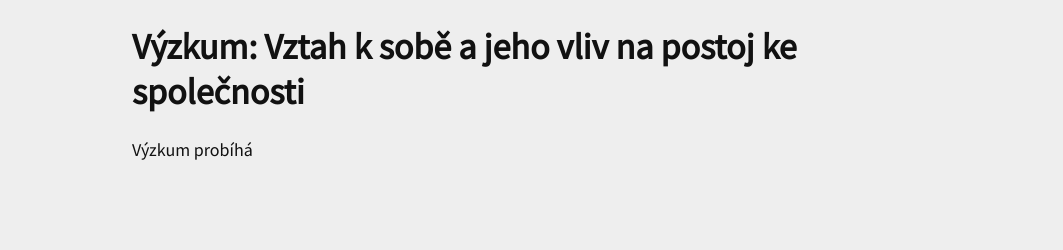
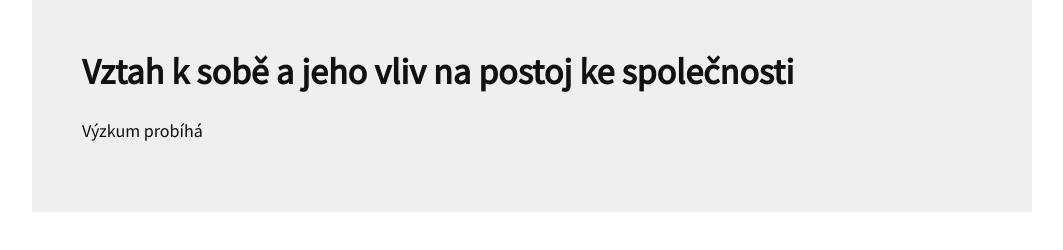
Before and after one commit to vyzkum-psych-spol/vyzkum-psych-spol.github.io, a plain HTML site: page index.html in a window 1280 px wide. Shown: the whole page, without its empty margins (108-1171 px from the left). Drawn offline with Linux system fonts and the light colour scheme.

Commit message:
Vylepšování stylu

```diff
--- a/index.html
+++ b/index.html
@@ -9,8 +9,10 @@
     </head>
 
     <body>
-        <h1>Výzkum: Vztah k sobě a jeho vliv na postoj ke společnosti</h1>
+        <div id="obalka">
+        <h1>Vztah k sobě a jeho vliv na postoj ke společnosti</h1>
 
         <p>Výzkum probíhá</p>
+        </div>
     </body>
 </html>
--- a/styl.css
+++ b/styl.css
@@ -1,9 +1,23 @@
 body {
     font-size: 18px;
     font-family: "Source Sans Pro", sans-serif;
+    line-height: 1.5;
     color: #111;
-    background-color: #eee;
 
-    max-width: 800px;
-    margin: 10px auto;
+    margin: 0px;
 }
+
+h1, h2, h3 {
+    line-height: 1.2;
+}
+
+h1 {
+    margin-top: 0px;
+}
+
+#obalka {
+    max-width: 900px;
+    margin: 0px auto;
+    padding: 50px;
+    background-color: #efefef;
+}
```
